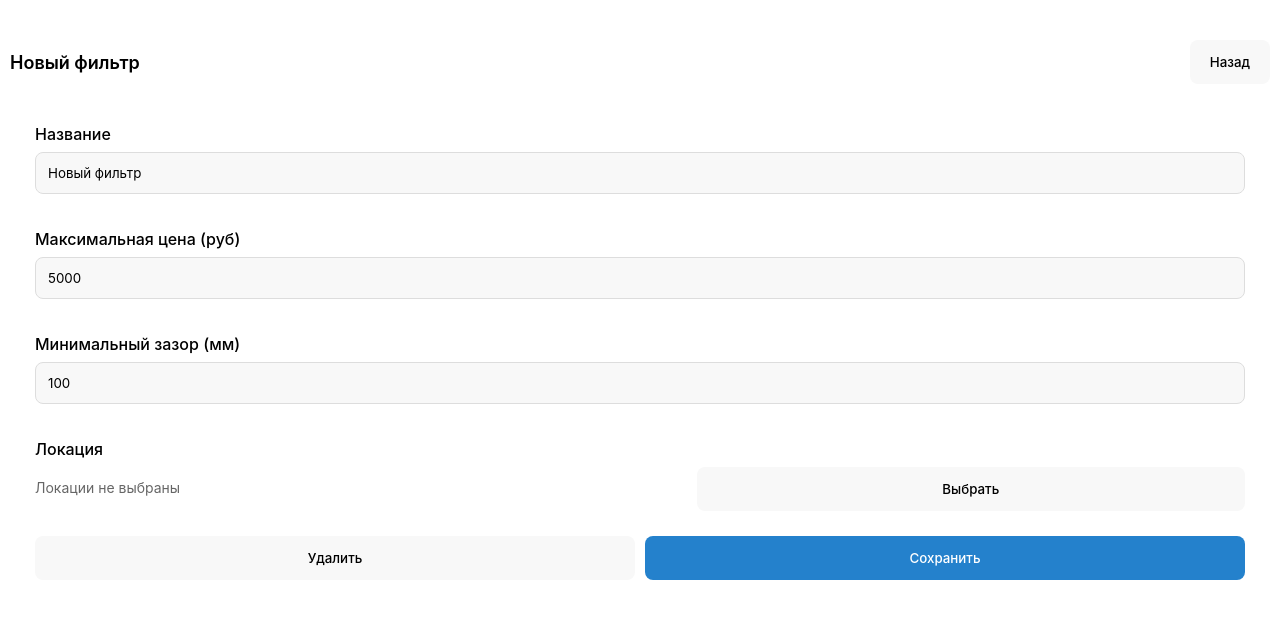
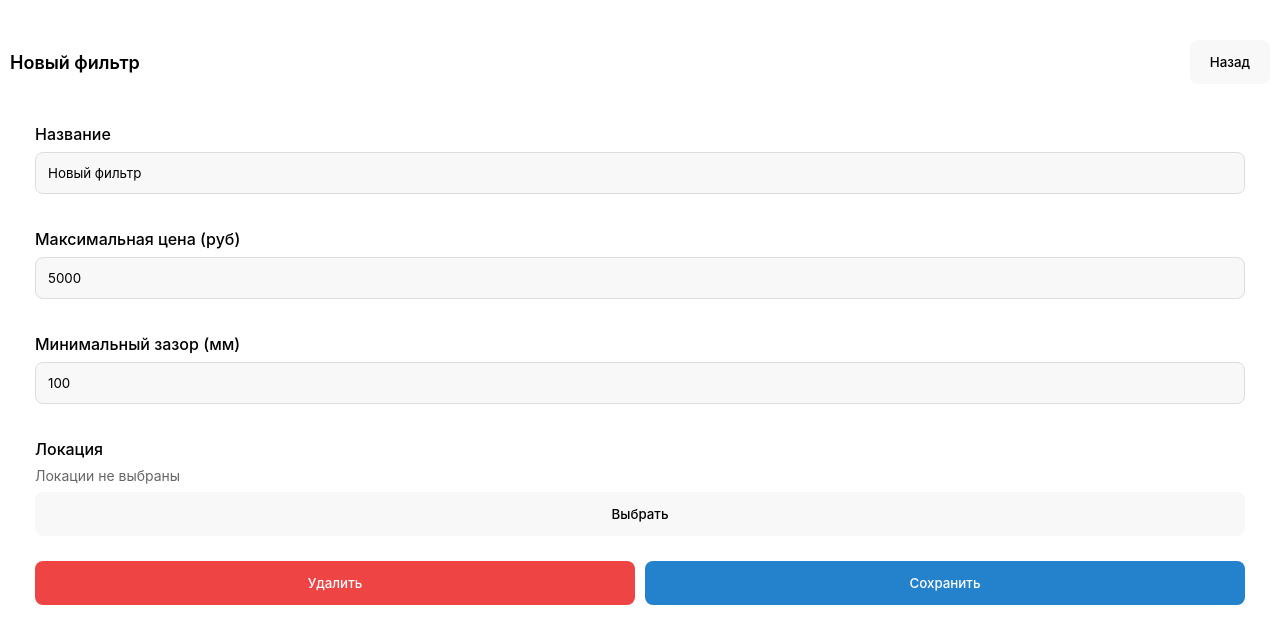
Before and after one commit to GabellaJhonson/web, a plain HTML site: page edit.html in a window 1280 px wide. Drawn offline with Linux system fonts and the light colour scheme.

Commit message:
red button remove, added tags

```diff
--- a/css/style.css
+++ b/css/style.css
@@ -149,6 +149,12 @@ body {
     font-size: 14px;
 }
 
+/* Selected locations chips on edit page */
+.chip-list{ display:flex; gap:8px; flex-wrap:wrap; align-items:center; }
+.chip{ display:inline-flex; gap:8px; align-items:center; padding:6px 10px; border-radius:16px; background: var(--tg-theme-secondary-bg-color, rgba(0,0,0,0.06)); border:1px solid var(--tg-theme-hint-color, rgba(0,0,0,0.08)); font-size:12px; color: var(--tg-theme-text-color, #000000); }
+.chip-remove{ border:0; background:transparent; cursor:pointer; padding:0; font-weight:700; color:#ef4444; line-height:1; }
+.chip-remove:hover{ color:#b91c1c; }
+
 .modal {
     display: none;
     position: fixed;
@@ -268,6 +274,14 @@ body {
     color: var(--tg-theme-text-color, #000000);
 }
 
+.btn-danger {
+    background: #ef4444;
+    color: #ffffff;
+}
+.btn-danger:hover {
+    background: #dc2626;
+}
+
 .empty-state {
     text-align: center;
     padding: 50px 20px;
--- a/edit.html
+++ b/edit.html
@@ -31,14 +31,16 @@
 
             <div class="range-group" style="margin: 20px 0;">
                 <label class="range-label">Локация</label>
-                <div id="location-picker-row" style="display:flex; justify-content: space-between; align-items: center; gap: 8px;">
-                    <div id="selected-locations-preview" class="filter-preview" style="flex:1 1 auto; min-height: 20px;"></div>
-                    <button type="button" class="btn btn-secondary" id="open-location-selector">Выбрать</button>
+                <div id="location-picker-row" style="display:flex; flex-direction: column; gap: 8px;">
+                    <div id="selected-locations-preview" class="chip-list"></div>
+                    <div style="display:flex; justify-content: flex-end;">
+                        <button type="button" class="btn btn-secondary" id="open-location-selector">Выбрать</button>
+                    </div>
                 </div>
             </div>
 
             <div class="modal-actions">
-                <button class="btn btn-secondary" onclick="deleteFilter()">Удалить</button>
+                <button class="btn btn-danger" onclick="deleteFilter()">Удалить</button>
                 <button class="btn btn-primary" onclick="saveEdit()">Сохранить</button>
             </div>
         </div>
--- a/js/edit.js
+++ b/js/edit.js
@@ -33,19 +33,49 @@
         document.getElementById('filter-name').value = filter.name;
         document.getElementById('price-max').value = filter.numeric_ranges.price.max;
         document.getElementById('zazor-min').value = filter.numeric_ranges.zazor.min;
-        document.querySelectorAll('input[name="location"]').forEach(cb => cb.checked = false);
-        filter.categorical.location.values.forEach(val => {
-            const cb = document.querySelector(`input[name="location"][value="${val}"]`);
-            if (cb) cb.checked = true;
-        });
+        renderLocationChips(filter.categorical.location.values || []);
     }
 
     function collectToFilter(filter) {
         filter.name = document.getElementById('filter-name').value || filter.name;
         filter.numeric_ranges.price.max = parseInt(document.getElementById('price-max').value) || 0;
         filter.numeric_ranges.zazor.min = parseInt(document.getElementById('zazor-min').value) || 0;
-        filter.categorical.location.values = Array.from(document.querySelectorAll('input[name="location"]:checked')).map(cb => cb.value);
+        // values already managed via chips selector
         return filter;
+    }
+
+    function renderLocationChips(values){
+        const preview = document.getElementById('selected-locations-preview');
+        if (!preview) return;
+        preview.innerHTML = '';
+        if (!Array.isArray(values) || values.length === 0){
+            const empty = document.createElement('div');
+            empty.className = 'filter-preview';
+            empty.textContent = 'Локации не выбраны';
+            preview.appendChild(empty);
+            return;
+        }
+        values.forEach((name)=>{
+            const chip = document.createElement('span');
+            chip.className = 'chip';
+            chip.textContent = name;
+            const btn = document.createElement('button');
+            btn.className = 'chip-remove';
+            btn.setAttribute('aria-label','Удалить локацию');
+            btn.textContent = '×';
+            btn.onclick = function(e){
+                e.preventDefault();
+                const id = getParam('id');
+                const filter = findFilterById(id);
+                if (!filter) return;
+                const next = (filter.categorical.location.values || []).filter(v => v !== name);
+                filter.categorical.location.values = next;
+                saveFilter(filter);
+                renderLocationChips(next);
+            };
+            chip.appendChild(btn);
+            preview.appendChild(chip);
+        });
     }
 
     window.saveEdit = function() {
@@ -96,14 +126,9 @@
             fillFromFilter(current);
         });
 
-        // Create a button to open selector above the accordion
+        // Create a button to open selector
         const openBtn = document.getElementById('open-location-selector');
-        const preview = document.getElementById('selected-locations-preview');
-        function renderPreview(values){
-            const text = values.length > 3 ? `${values.slice(0,3).join(', ')}...` : values.join(', ');
-            preview.textContent = text || 'Локации не выбраны';
-        }
-        if (openBtn && preview) {
+        if (openBtn) {
             openBtn.addEventListener('click', ()=>{
                 const currentId = getParam('id');
                 const current = findFilterById(currentId);
@@ -113,14 +138,14 @@
             // initial preview
             const currentId = getParam('id');
             const current = findFilterById(currentId);
-            renderPreview(current?.categorical?.location?.values || []);
+            renderLocationChips(current?.categorical?.location?.values || []);
             selector.onApply((values)=>{
                 const cid = getParam('id');
                 const cur = findFilterById(cid);
                 if (!cur) return;
                 cur.categorical.location.values = values;
                 saveFilter(cur);
-                renderPreview(values);
+                renderLocationChips(values);
             });
         }
     });
```
